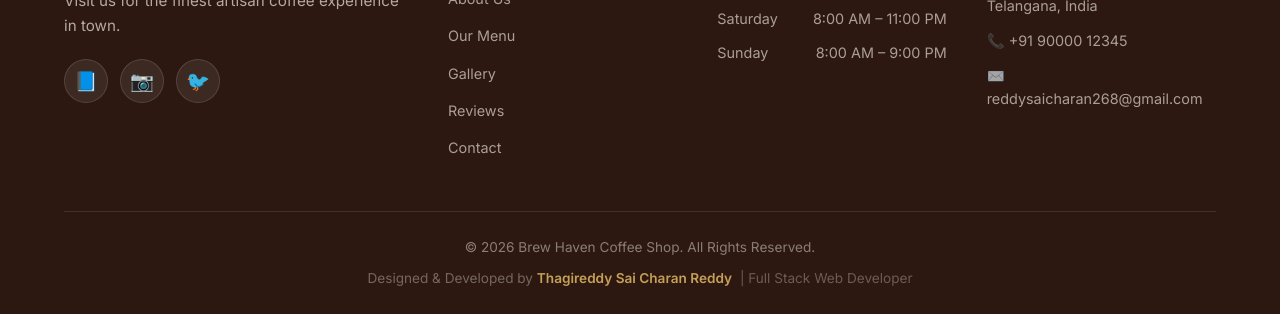
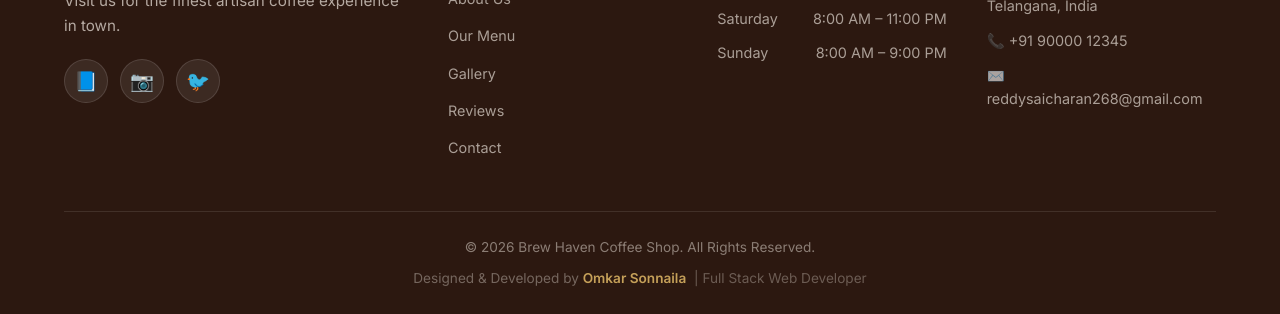
Before and after one commit to omkarsonnaila/Brewhevan, a plain HTML site: page reviews.html in a window 1280 px wide. Shown: the part 3418-3732 px from the top of the page. Drawn offline with nearby package versions, Linux system fonts and the light colour scheme; a web font is replaced by a local one.

Commit message:
Update reviews.html

```diff
--- a/reviews.html
+++ b/reviews.html
@@ -412,7 +412,7 @@
         <p>&copy; 2026 Brew Haven Coffee Shop. All Rights Reserved.</p>
         <p class="footer-designer">
           Designed & Developed by
-          <a href="https://github.com/saicharanreddy0825" target="_blank" rel="noopener noreferrer" class="designer-link">Thagireddy Sai Charan Reddy</a>
+          <a href="https://github.com/saicharanreddy0825" target="_blank" rel="noopener noreferrer" class="designer-link">Omkar Sonnaila</a>
           <span class="designer-title">| Full Stack Web Developer</span>
         </p>
       </div>
```
